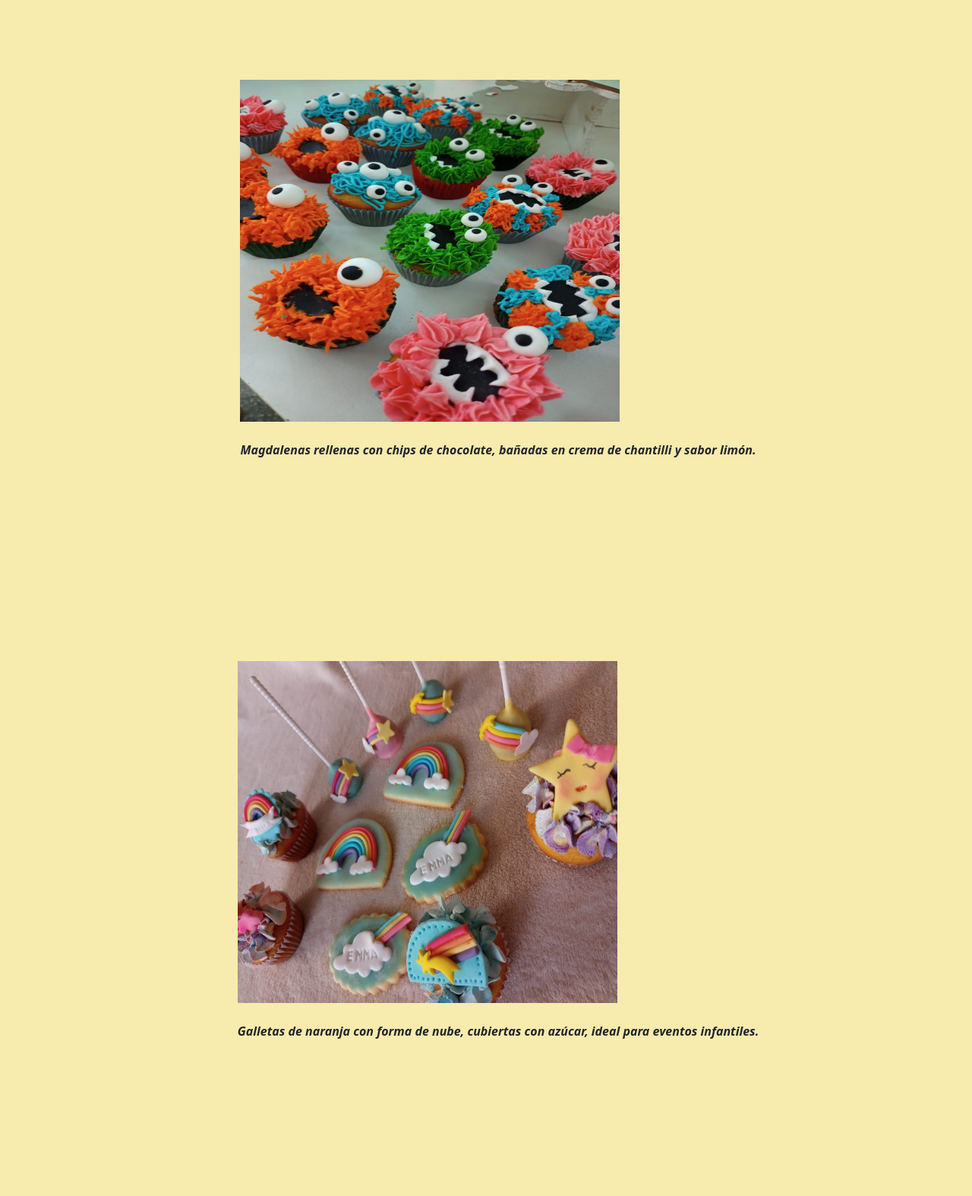
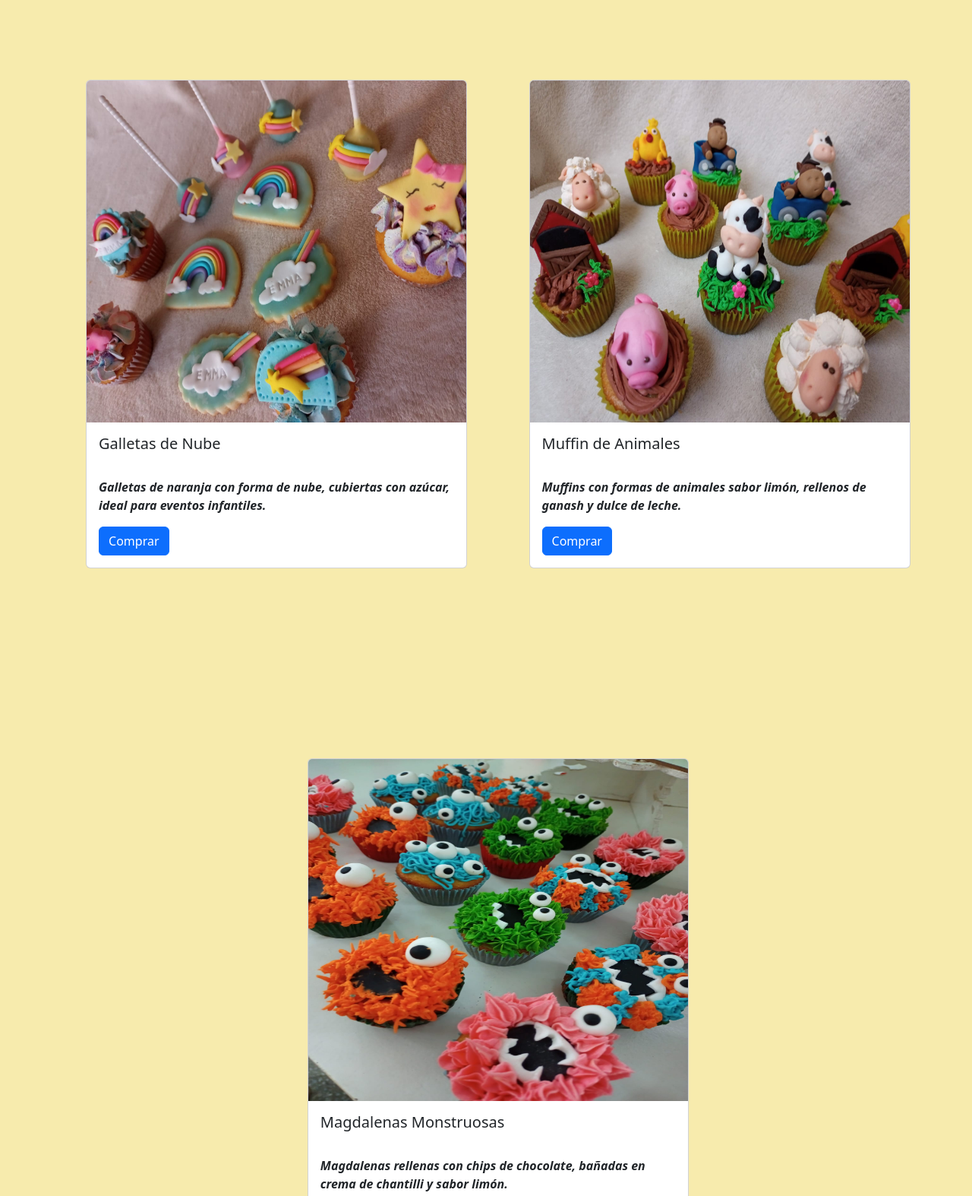
Before and after one commit to mati-flores/preentrega02, a plain HTML site: page pages/productos.html in a window 1280 px wide. Shown: the part 206-1780 px from the top of the page at 76% size. Drawn offline with nearby package versions, Linux system fonts and the light colour scheme.

Commit message:
productos modificados con bootstrap

```diff
--- a/css/style.css
+++ b/css/style.css
@@ -40,7 +40,7 @@ header img {
     margin-right: 30px;
 }
 
----------------------------------------------------------- .main {
+.main {
     background-color: #f7ebad;
     font-family: 'Franklin Gothic Medium', 'Arial Narrow', Arial, sans-serif;
     font-style: oblique;
@@ -227,6 +227,9 @@ main ul {
     width: 500px;
     height: 450px;
 }
+.card{
+    width: 31.4rem !important;
+}
 
 .div3 {
     background-color: #f7ebad;
--- a/pages/productos.html
+++ b/pages/productos.html
@@ -68,29 +68,38 @@
         <div class="postres">
             <ul class="ul-postres">
                 <li>
-                    <img src="../assets/img-tortas/magdalenas.png" alt="Magdalenas Monstruos">
-                    <p>
-                        Magdalenas rellenas con chips de chocolate, bañadas en crema de chantilli y sabor limón. </p>
+                    <div class="card" style="width: 18rem;">
+                        <img src="../assets/img-tortas/muffin-animales.png" class="card-img-top" alt="animalitos">
+                        <div class="card-body">
+                          <h5 class="card-title">Muffin de Animales</h5>
+                          <p class="card-text">Muffins con formas de animales sabor limón, rellenos de ganash y dulce de leche.</p>
+                          <a href="#" class="btn btn-primary">Comprar</a>
+                        </div>
+                      </div>
+
+                </li>
+                <li>
+                    <div class="card" style="width: 18rem;">
+                        <img src="../assets/img-tortas/galletas-infantiles.png" class="card-img-top" alt="galletas infantiles">
+                        <div class="card-body">
+                          <h5 class="card-title">Galletas de Nube</h5>
+                          <p class="card-text">Galletas de naranja con forma de nube, cubiertas con azúcar, ideal para eventos infantiles.</p>
+                          <a href="#" class="btn btn-primary">Comprar</a>
+                        </div>
+                      </div>
+                </li>
+                <li>
+                    <div class="card" style="width: 18rem;">
+                        <img src="../assets/img-tortas/magdalenas.png" class="card-img-top" alt="magdalenas">
+                        <div class="card-body">
+                          <h5 class="card-title">Magdalenas Monstruosas</h5>
+                          <p class="card-text">Magdalenas rellenas con chips de chocolate, bañadas en crema de chantilli y sabor limón.</p>
+                          <a href="#" class="btn btn-primary">Comprar</a>
+                        </div>
+                      </div>
                 </li>
 
-                <li>
-                    <img src="../assets/img-tortas/galletas-infantiles.png" alt="Infantil">
-                    <p>
-                        Galletas de naranja con forma de nube, cubiertas con azúcar, ideal para eventos infantiles.</p>
-                </li>
-
-                <li>
-                    <img src="../assets/img-tortas/muffin-animales.png" alt="Animales">
-                    <p>
-                        Muffins con formas de animales sabor limón, rellenos de ganash y dulce de leche.
-                    </p>
-
-                </li>
             </ul>
-
-
-
-
 
         </div>
 
```
Also changed, not shown: index.html (+1 -0 lines).
